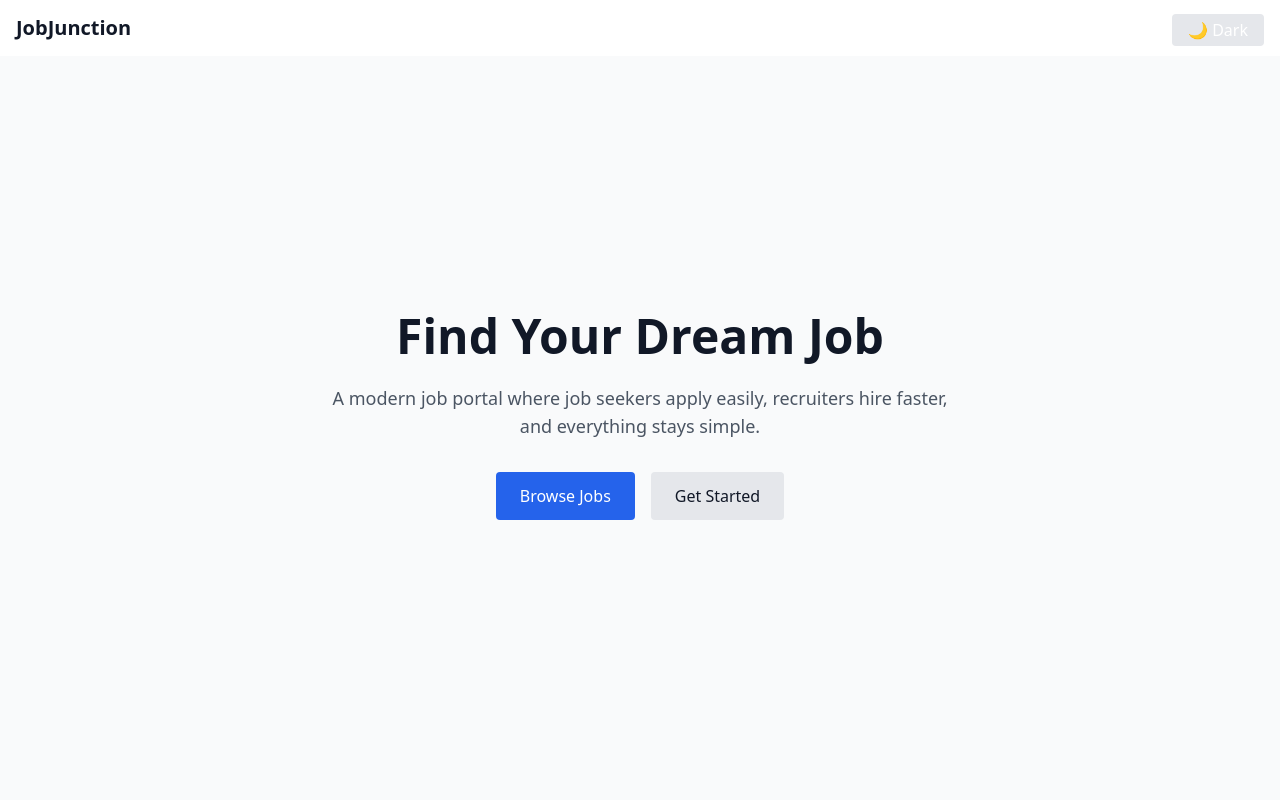
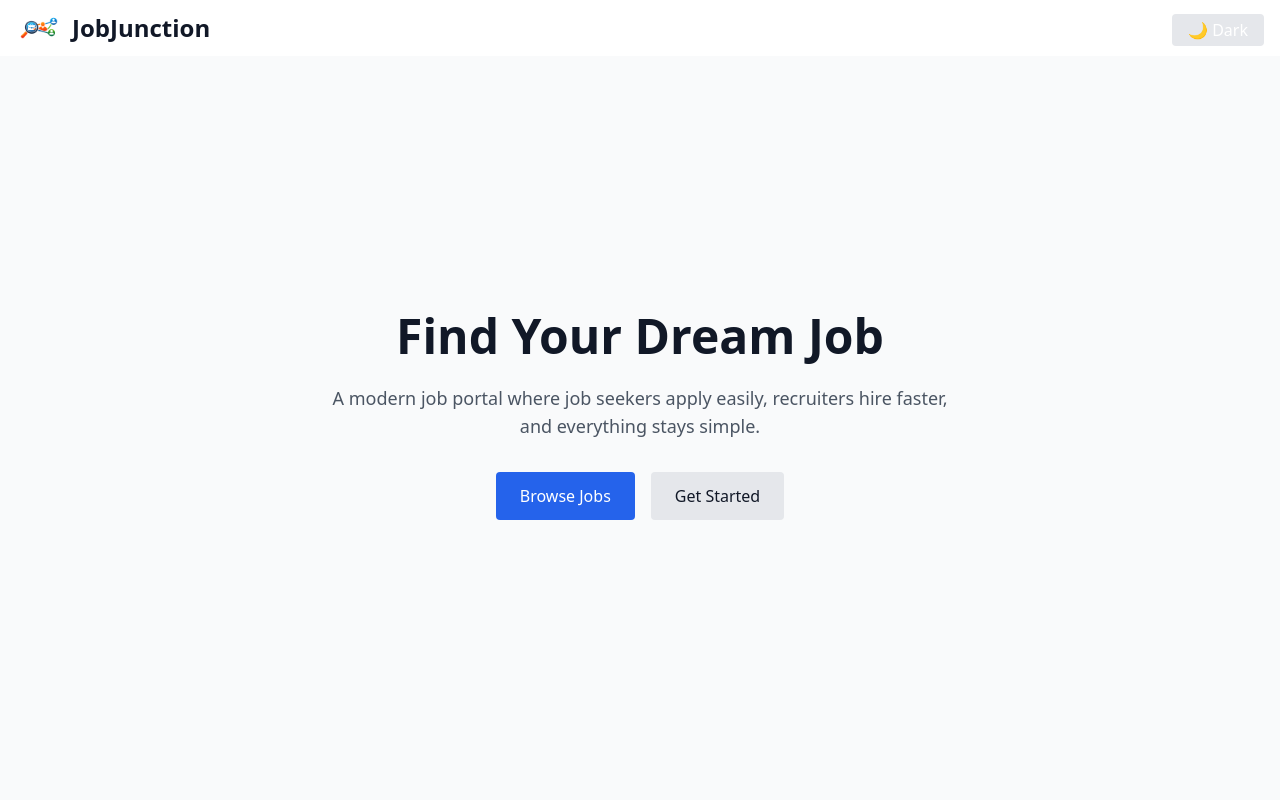
Before and after one commit to JAnthonySelvan/MERN-JOB_PORTAL, a React (Vite) app in the folder FrontEnd/: page / in a window 1280 px wide. Shown: the top 800 px of the page. Built offline with nearby package versions, Linux system fonts and the light colour scheme; no server answers.

Commit message:
Day 29 UI Polish and Flow Checing

```diff
--- a/FrontEnd/index.html
+++ b/FrontEnd/index.html
@@ -2,7 +2,7 @@
 <html lang="en">
   <head>
     <meta charset="UTF-8" />
-    <link rel="icon" type="image/svg+xml" href="../FrontEnd/src/assets/logo.png" />
+    <link rel="icon" type="image/svg+xml" href="./src/assets/logo.png" />
     <meta name="viewport" content="width=device-width, initial-scale=1.0" />
     <title>JobJunction | Find Your Dream Job</title>
   </head>
--- a/FrontEnd/src/components/Navbar.jsx
+++ b/FrontEnd/src/components/Navbar.jsx
@@ -3,7 +3,7 @@
 import { logoutUser } from "../features/auth/authSlice";
 import ThemeToggle from "./themeToggle";
 import { useState, useRef, useEffect } from "react";
-
+import logo from "../assets/logo.png"
 
 const getInitials = (name = "") =>
   name
@@ -54,11 +54,16 @@
 
   return (
     <>
-
       <nav className="w-full h-14 px-4 flex items-center bg-white dark:bg-slate-900 shadow">
-
-        <Link to="/" className="text-xl font-bold">
-          JobJunction
+        <Link to="/" className="flex items-center gap-2">
+          <img
+            src={logo}
+            alt="JobJunction Logo"
+            className="h-12 w-auto mt-1 object-contain"
+          />
+          <span className="hidden sm:block text-2xl font-semibold dark:text-white">
+            JobJunction
+          </span>
         </Link>
 
         <div className="ml-auto hidden md:flex items-center gap-6">
```
